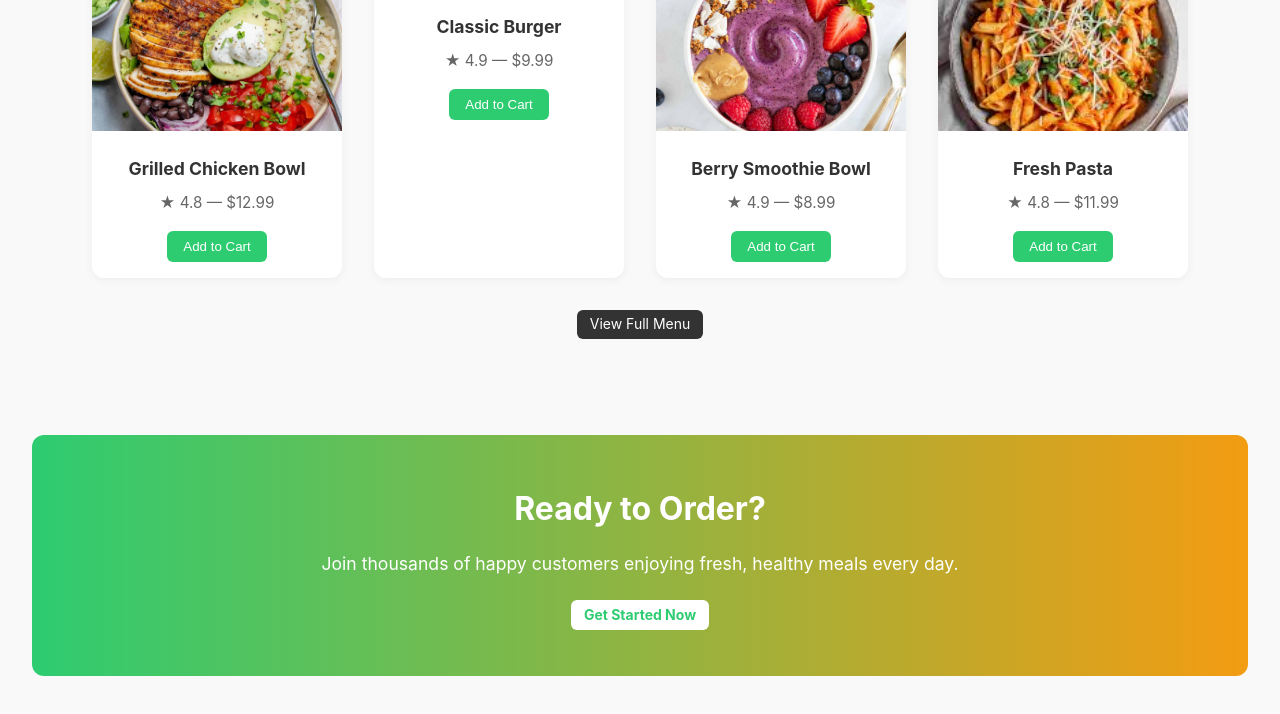
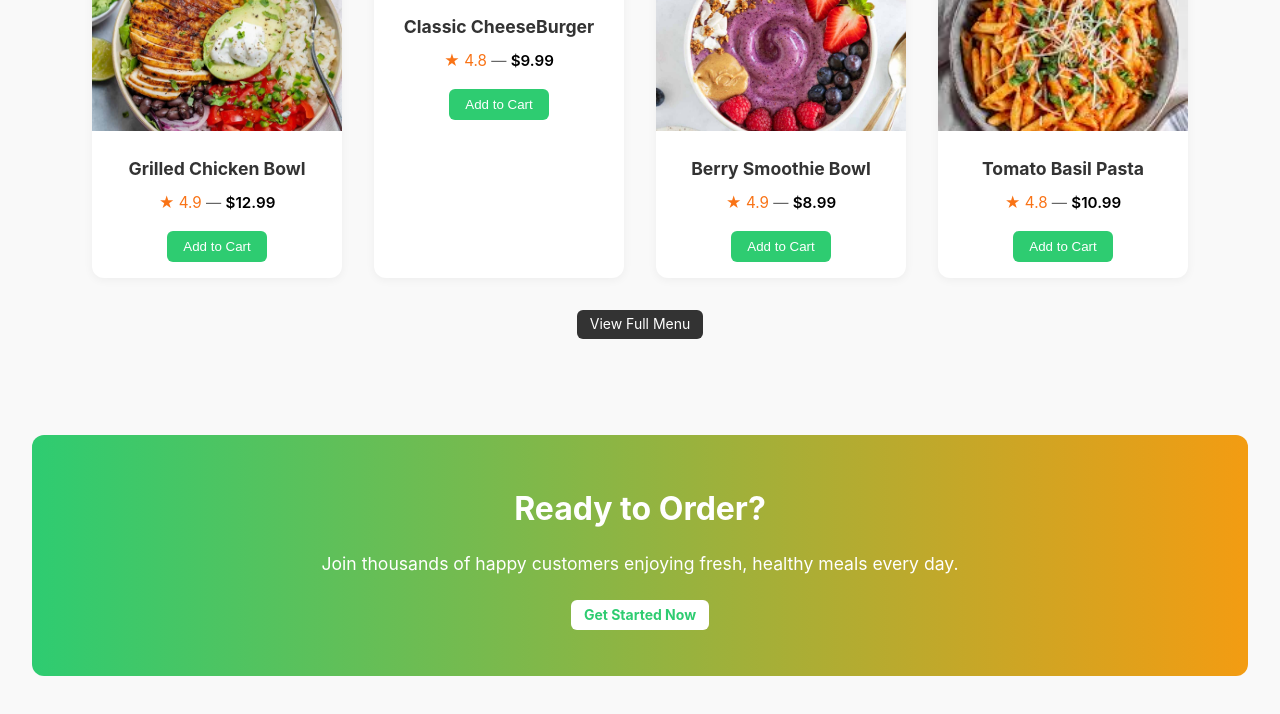
Before and after one commit to Dafz-7/Final-Project-Website-HCI, a plain HTML site: page index.html in a window 1280 px wide. Shown: the part 1425-2139 px from the top of the page. Drawn offline with Linux system fonts and the light colour scheme.

Commit message:
improved looks for the item cards

```diff
--- a/index.html
+++ b/index.html
@@ -116,25 +116,33 @@
       <div class="dish-card">
         <img src="images_menu/chicken.jpg" alt="Grilled Chicken Bowl" />
         <h3>Grilled Chicken Bowl</h3>
-        <p>★ 4.8 — $12.99</p>
+        <p>
+          <span style="color: #f97316">★ 4.9</span> — <span style="color: black; font-weight: 600;">$12.99</span>
+        </p>
         <button class="add-button">Add to Cart</button>
       </div>
       <div class="dish-card">
         <img src="images_menu/cburger.jpg" alt="Classic Burger" />
-        <h3>Classic Burger</h3>
-        <p>★ 4.9 — $9.99</p>
+        <h3>Classic CheeseBurger</h3>
+        <p>
+          <span style="color: #f97316">★ 4.8</span> — <span style="color: black; font-weight: 600;">$9.99</span>
+        </p>
         <button class="add-button">Add to Cart</button>
       </div>
       <div class="dish-card">
         <img src="images_menu/berry.jpg" alt="Berry Smoothie Bowl" />
         <h3>Berry Smoothie Bowl</h3>
-        <p>★ 4.9 — $8.99</p>
+        <p>
+          <span style="color: #f97316">★ 4.9</span> — <span style="color: black; font-weight: 600;">$8.99</span>
+        </p>
         <button class="add-button">Add to Cart</button>
       </div>
       <div class="dish-card">
         <img src="images_menu/pasta.jpg" alt="Fresh Pasta" />
-        <h3>Fresh Pasta</h3>
-        <p>★ 4.8 — $11.99</p>
+        <h3>Tomato Basil Pasta</h3>
+        <p>
+          <span style="color: #f97316">★ 4.8</span> — <span style="color: black; font-weight: 600;">$10.99</span>
+        </p>
         <button class="add-button">Add to Cart</button>
       </div>
     </div>
```
